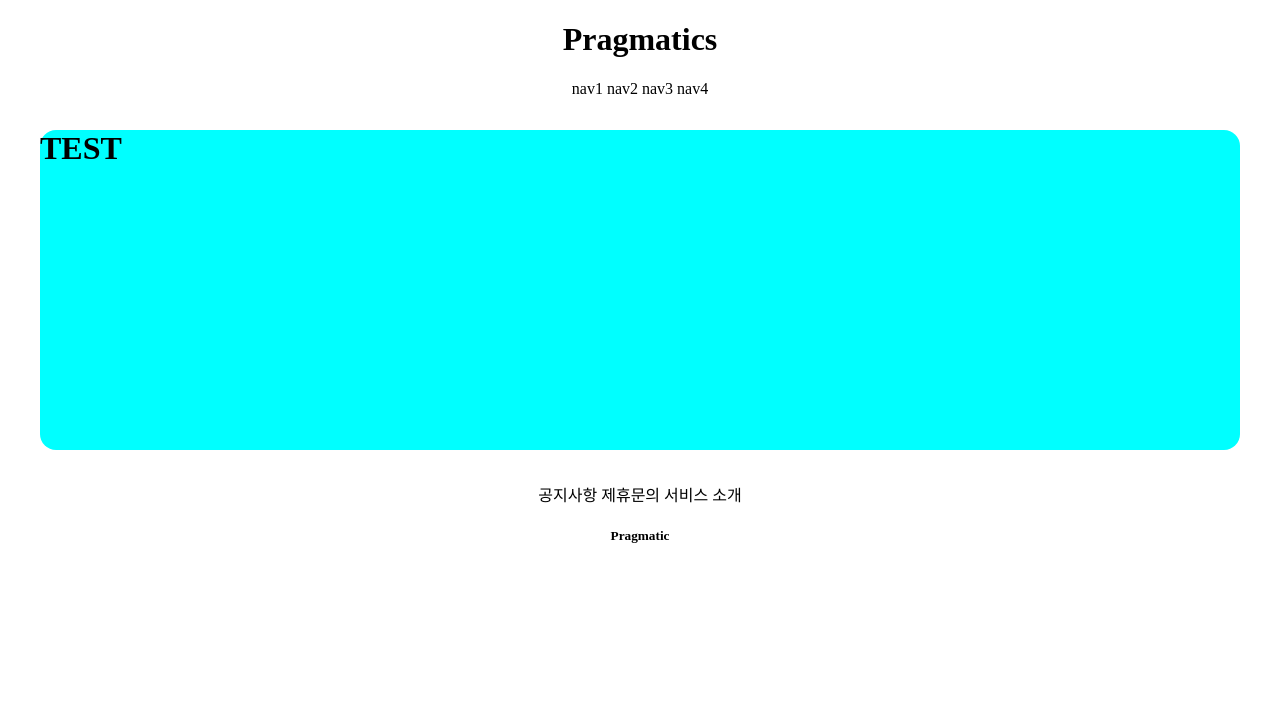
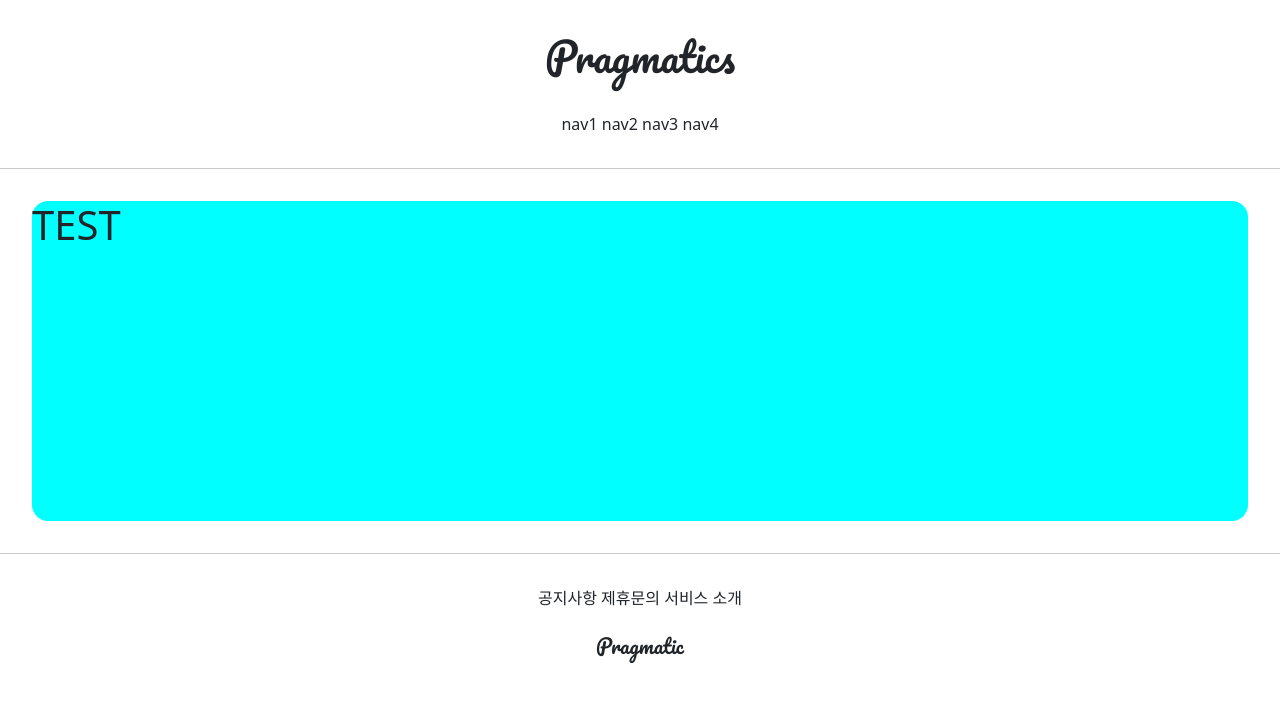
Before and after one commit to purin715/DjangoProject, a Django app: page /accounts/hello_world/ in a window 1280 px wide. Shown: the top 702 px of the page. Run offline with Django 3.2, Linux system fonts and the light colour scheme; parts of the project's set-up code (start-up, migrations or seed data) failed here and were passed over.

Commit message:
7/5 2ban class commit 3

```diff
--- a/templates/base.html
+++ b/templates/base.html
@@ -6,10 +6,12 @@
 <body>
 
 {% include 'header.html' %}
+<hr>
 
 {% block content %}
 {% endblock %}
 
+<hr>
 {% include 'footer.html' %}
 
 </body>
--- a/templates/footer.html
+++ b/templates/footer.html
@@ -1,10 +1,10 @@
 <div style="text-align: center;">
-    <div>
+    <div style="margin-top: 2rem;">
         <span>공지사항</span>
         <span>제휴문의</span>
         <span>서비스 소개</span>
     </div>
-    <div>
+    <div style="margin: 1.5rem 0; font-family: 'Pacifico', cursive;">
         <h5>Pragmatic</h5>
     </div>
 </div>
--- a/templates/head.html
+++ b/templates/head.html
@@ -1,4 +1,12 @@
 <head>
     <meta charset="UTF-8">
     <title>Title</title>
+
+    {# BOOTSTRAP LINK #}
+    <link href="https://cdn.jsdelivr.net/npm/bootstrap@5.0.2/dist/css/bootstrap.min.css" rel="stylesheet" integrity="sha384-EVSTQN3/azprG1Anm3QDgpJLIm9Nao0Yz1ztcQTwFspd3yD65VohhpuuCOmLASjC" crossorigin="anonymous">
+
+    {# GOOGLE FONTS LINK #}
+    <link rel="preconnect" href="https://fonts.googleapis.com">
+    <link rel="preconnect" href="https://fonts.gstatic.com" crossorigin>
+    <link href="https://fonts.googleapis.com/css2?family=Pacifico&display=swap" rel="stylesheet">
 </head>
--- a/templates/header.html
+++ b/templates/header.html
@@ -1,8 +1,8 @@
 <div style="text-align: center;">
-    <div>
+    <div style="margin: 2rem 0; font-family: 'Pacifico', cursive;">
         <h1>Pragmatics</h1>
     </div>
-    <div>
+    <div style="margin-bottom: 2rem;">
         <span>nav1</span>
         <span>nav2</span>
         <span>nav3</span>
```
